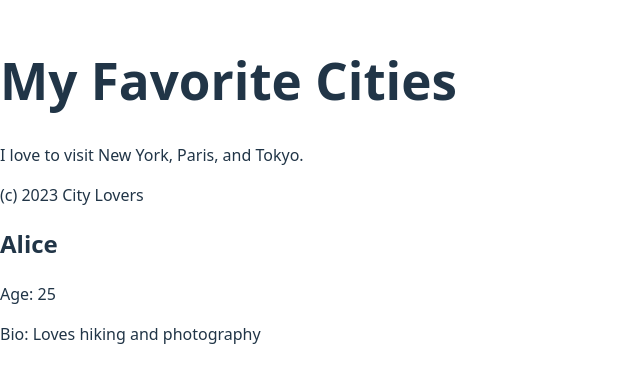
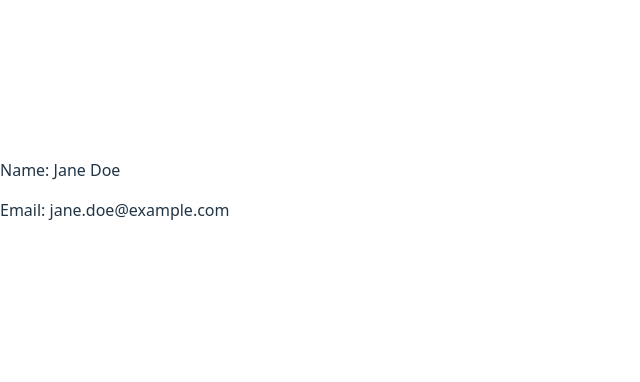
Before and after one commit to ReagileMoatshe/alx-fe-reactjs, a React (Vite) app in the folder alx-react-app-props/: page / in a window 1280 px wide. Shown: the part 210-592 px from the top of the page, without its empty margins (0-640 px from the left). Built offline with nearby package versions, Linux system fonts and the light colour scheme.

Commit message:
Implement Task 2 exactly as per instructions

```diff
--- a/alx-react-app-props/src/App.jsx
+++ b/alx-react-app-props/src/App.jsx
@@ -1,18 +1,12 @@
-import { UserContext } from './UserContext';
-import Header from './components/Header';
-import MainContent from './components/MainContent';
-import Footer from './components/Footer';
-import UserProfile from './components/UserProfile';
+import UserContext from './UserContext';
+import ProfilePage from './components/ProfilePage';
 
 function App() {
-  const userData = { name: "Alice", age: "25", bio: "Loves hiking and photography" };
+  const userData = { name: "Jane Doe", email: "jane.doe@example.com" };
 
   return (
     <UserContext.Provider value={userData}>
-      <Header />
-      <MainContent />
-      <Footer />
-      <UserProfile />
+      <ProfilePage />
     </UserContext.Provider>
   );
 }
--- a/alx-react-app-props/src/UserContext.js
+++ b/alx-react-app-props/src/UserContext.js
@@ -1,3 +1,5 @@
 import { createContext } from 'react';
 
-export const UserContext = createContext();
+const UserContext = createContext();
+
+export default UserContext;
--- a/alx-react-app-props/src/components/Footer.jsx
+++ /dev/null
@@ -1,9 +0,0 @@
-function Footer() {
-    return (
-        <footer>
-            <p>(c) 2023 City Lovers</p>
-        </footer>
-    );
-}
-
-export default Footer;
--- a/alx-react-app-props/src/components/Header.jsx
+++ /dev/null
@@ -1,9 +0,0 @@
-function Header() {
-    return (
-        <header>
-            <h1>My Favorite Cities</h1>
-        </header>
-    );
-}
-
-export default Header;
--- a/alx-react-app-props/src/components/MainContent.jsx
+++ /dev/null
@@ -1,9 +0,0 @@
-function MainContent() {
-    return (
-        <main>
-            <p>I love to visit New York, Paris, and Tokyo.</p>
-        </main>
-    );
-}
-
-export default MainContent;
--- /dev/null
+++ b/alx-react-app-props/src/components/ProfilePage.jsx
@@ -0,0 +1,7 @@
+import UserInfo from './UserInfo';
+
+function ProfilePage() {
+  return <UserInfo />;
+}
+
+export default ProfilePage;
--- /dev/null
+++ b/alx-react-app-props/src/components/UserDetails.jsx
@@ -0,0 +1,15 @@
+import { useContext } from 'react';
+import UserContext from '../UserContext';
+
+function UserDetails() {
+  const userData = useContext(UserContext);
+
+  return (
+    <div>
+      <p>Name: {userData.name}</p>
+      <p>Email: {userData.email}</p>
+    </div>
+  );
+}
+
+export default UserDetails;
--- /dev/null
+++ b/alx-react-app-props/src/components/UserInfo.jsx
@@ -0,0 +1,7 @@
+import UserDetails from './UserDetails';
+
+function UserInfo() {
+  return <UserDetails />;
+}
+
+export default UserInfo;
--- a/alx-react-app-props/src/components/UserProfile.jsx
+++ /dev/null
@@ -1,16 +0,0 @@
-import { useContext } from 'react';
-import { UserContext } from '../UserContext';
-
-const UserProfile = () => {
-  const userData = useContext(UserContext);
-
-  return (
-    <div>
-      <h2>{userData.name}</h2>
-      <p>Age: {userData.age}</p>
-      <p>Bio: {userData.bio}</p>
-    </div>
-  );
-};
-
-export default UserProfile;
```
Also changed, not shown: alx-react-app-props/src/components/WelcomeMessage.jsx (deleted, +0 -11 lines).
